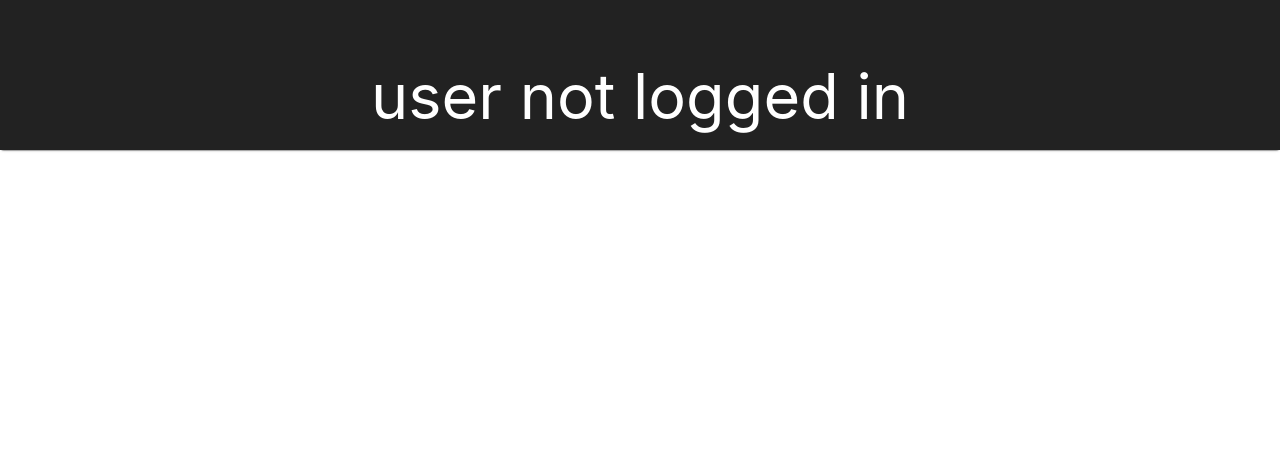
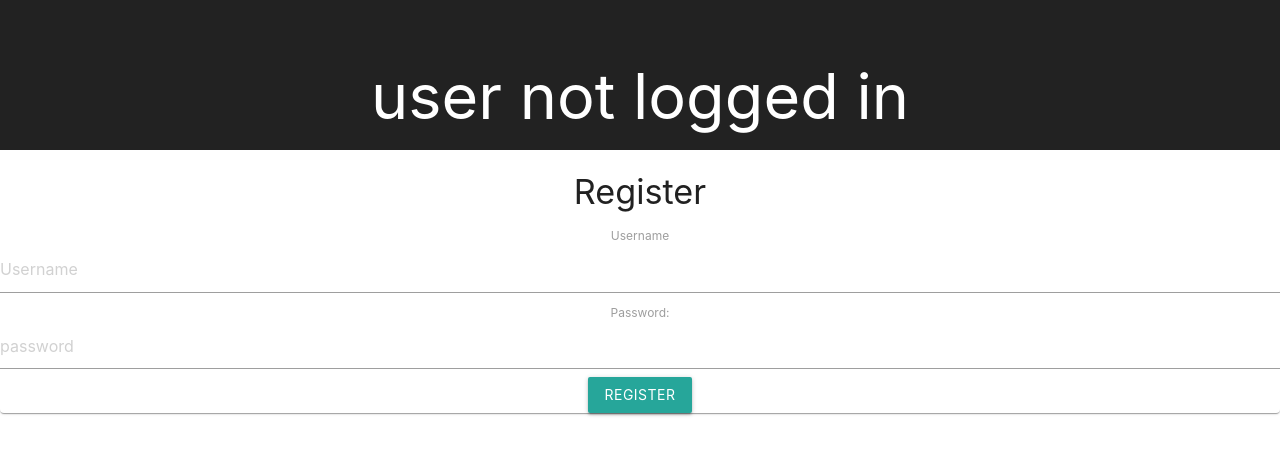
Before and after one commit to hubenschmidt/discogs-player, a React (Create React App) app in the folder client/: page /register in a window 1280 px wide. Shown: the top 454 px of the page. Built offline with nearby package versions, Linux system fonts and the light colour scheme; no server answers.

Commit message:
register component added to clinet

```diff
--- a/client/src/App.js
+++ b/client/src/App.js
@@ -2,10 +2,10 @@ import React, { Component } from "react";
 import axios from "axios";
 import { BrowserRouter as Router, Route, Link, Switch } from "react-router-dom";
 import { Redirect } from "react-router-dom";
-import LoginForm from "./components/Auth/Login.js";
+import Login from "./components/Auth/Login";
 import Navbar from "./components/Navbar";
 import Landing from "./components/Landing";
-// import Signup from "./components/sign-up";
+import Register from "./components/Auth/Register";
 import Dashboard from "./pages/Dashboard";
 // import Grid from "@material-ui/core/Grid";
 // import Box from "@material-ui/core/Box";
@@ -75,14 +75,13 @@ class App extends Component {
           />
         )}
 
-
         {/* Routes to different components */}
         <Route
           exact
           path="/login"
-          render={() => <LoginForm updateUser={this.updateUser} loggedIn={this.state.loggedIn}/>}
+          render={() => <Login updateUser={this.updateUser} loggedIn={this.state.loggedIn}/>}
         />
-        {/* <Route path="/register" render={() => <Signup />} /> */}
+        <Route path="/register" render={() => <Register />} />
 
       </Paper>
       </div>
@@ -99,7 +98,6 @@ class App extends Component {
             <Route exact path="/login" component={AdminContainer} />
             <Route exact path="/register" component={AdminContainer} />
             <Route exact path="/reports" component={AdminContainer} />
-            {/* <Route exact path="/survey" component={FinancialWellnessSurvey} /> */}
           </Switch>
         </Router>
       </div>
--- /dev/null
+++ b/client/src/components/Auth/Register.js
@@ -0,0 +1,96 @@
+import React, { Component } from 'react'
+import axios from 'axios'
+
+class Register extends Component {
+    constructor() {
+        super()
+        this.state = {
+            username: null,
+            password: null,
+            confirmPassword: null,
+            redirectTo: null
+
+        }
+        this.handleSubmit = this.handleSubmit.bind(this)
+        this.handleChange = this.handleChange.bind(this)
+    }
+    handleChange(event) {
+        this.setState({
+            [event.target.name]: event.target.value
+        })
+    }
+    handleSubmit(event) {
+        // console.log('sign-up handleSubmit, username: ')
+        // console.log(this.state.username)
+        event.preventDefault()
+
+        //request to server to add a new username/password
+        axios.post('/user/', {
+            username: this.state.username,
+            password: this.state.password
+        })
+            .then(response => {
+                if (!response.data.errmsg) {
+                    // console.log('successful signup')
+                    this.setState({ //redirect to login page
+                        redirectTo: '/login'
+                    })
+                } else {
+                    console.log('username already taken')
+                }
+            }).catch(error => {
+                // console.log('signup error: ')
+            })
+    }
+
+
+render() {
+    return (
+        <div className="SignupForm">
+            <h4>Register</h4>
+            <form className="form-horizontal">
+                <div className="form-group">
+                    <div className="col-1 col-ml-auto">
+                        <label className="form-label" htmlFor="username">Username</label>
+                    </div>
+                    <div className="col-3 col-mr-auto">
+                        <input className="form-input"
+                            type="text"
+                            id="username"
+                            name="username"
+                            placeholder="Username"
+                            value={this.state.username}
+                            onChange={this.handleChange}
+                        />
+                    </div>
+                </div>
+                <div className="form-group">
+                    <div className="col-1 col-ml-auto">
+                        <label className="form-label" htmlFor="password">Password: </label>
+                    </div>
+                    <div className="col-3 col-mr-auto">
+                        <input className="form-input"
+                            placeholder="password"
+                            type="password"
+                            name="password"
+                            value={this.state.password}
+                            onChange={this.handleChange}
+                        />
+                    </div>
+                </div>
+                <div className="form-group ">
+                    <div className="col-7"></div>
+                    <button
+                        className="btn btn-primary col-1 col-mr-auto"
+                        onClick={this.handleSubmit}
+                        type="submit"
+                    >Register</button>
+                </div>
+            </form>
+        </div>
+
+    )
+}
+}
+
+export default Register
```
